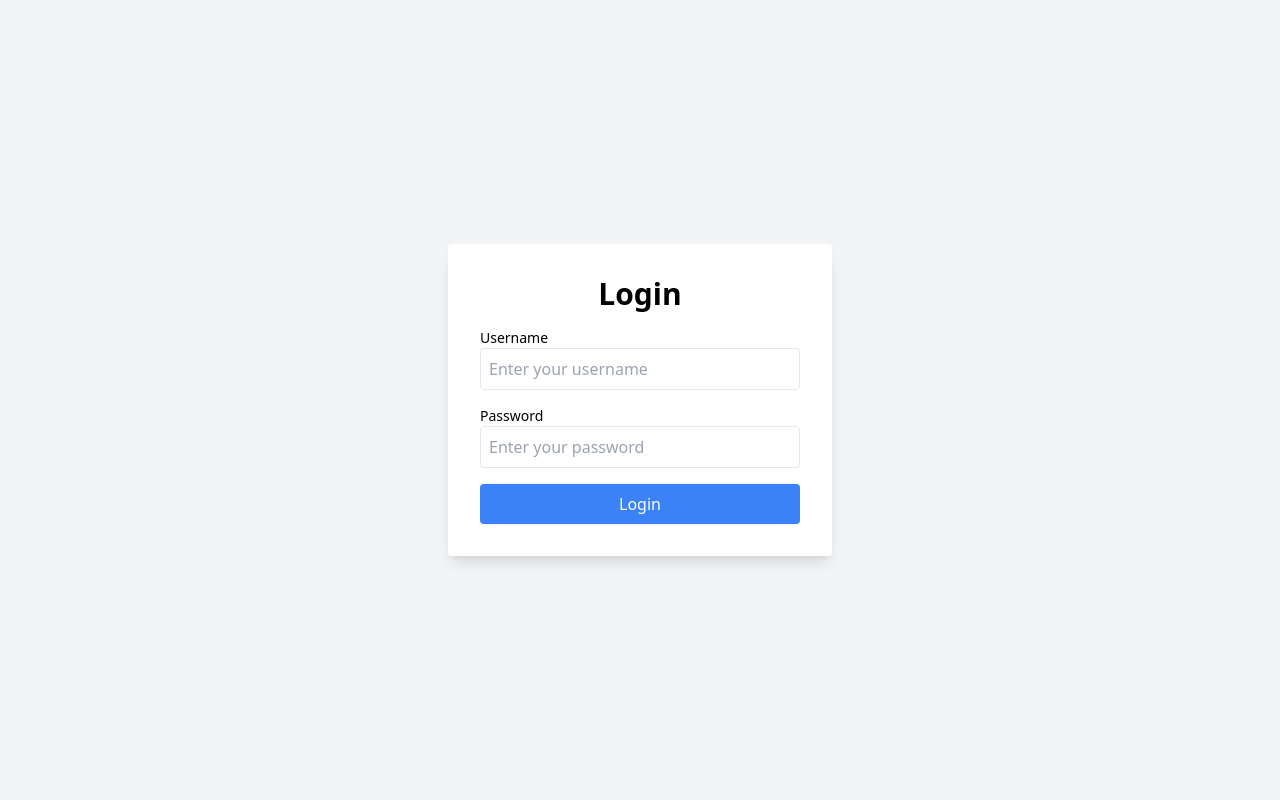
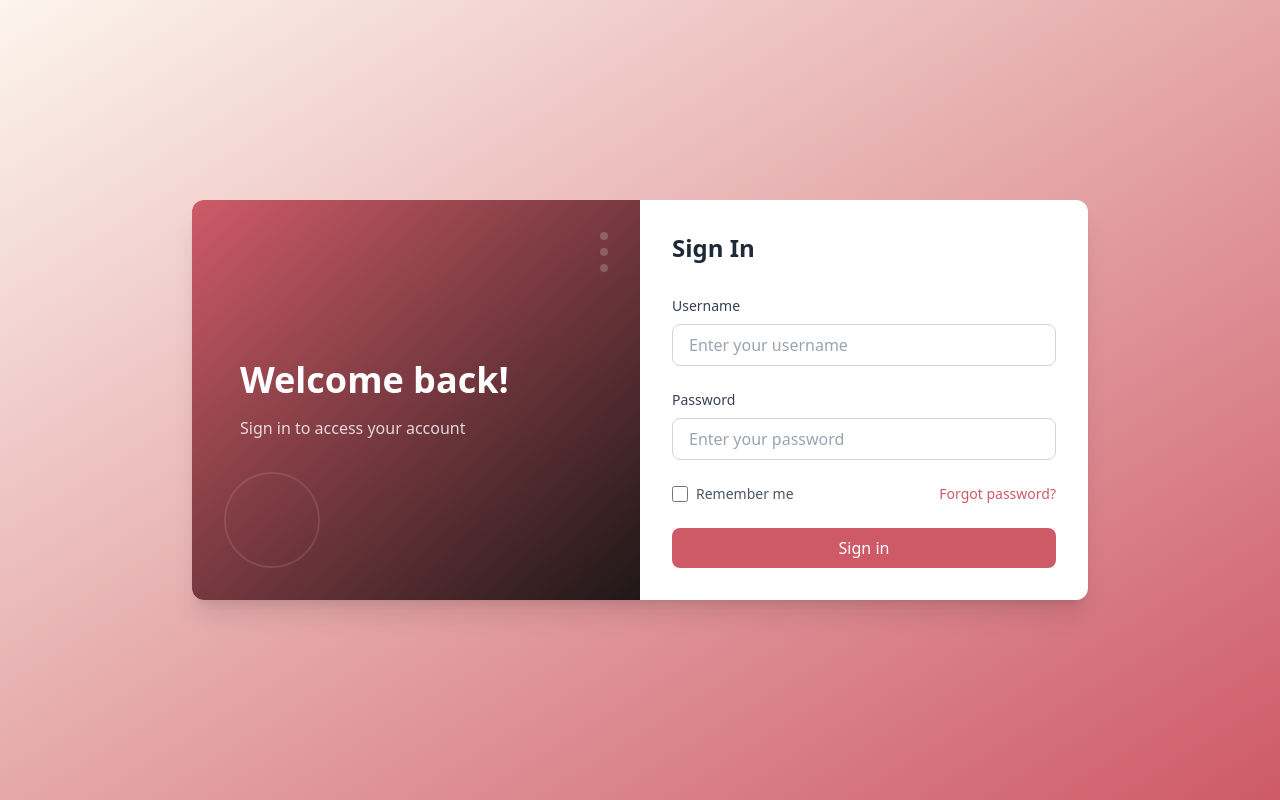
Before and after one commit to stevenhuang007/CPSC-471-Project, a React (Vite) app in the folder my-react-vite-app/: page /login in a window 1280 px wide. Built offline with nearby package versions, Linux system fonts and the light colour scheme.

Commit message:
loginpage styled.

```diff
--- a/my-react-vite-app/src/pages/loginpage.tsx
+++ b/my-react-vite-app/src/pages/loginpage.tsx
@@ -2,7 +2,7 @@
 import { useNavigate } from "react-router-dom";
 
 interface LoginProps {
-  onLogin: () => void; // This function will be called when the user successfully logs in
+  onLogin: () => void;
 }
 
 const LoginPage: React.FC<LoginProps> = ({ onLogin }) => {
@@ -10,27 +10,54 @@
   const [password, setPassword] = useState("");
   const [errorMessage, setErrorMessage] = useState("");
 
-  const navigate = useNavigate(); // Initialize the useNavigate hook
+  const navigate = useNavigate();
 
   const handleSubmit = (e: React.FormEvent) => {
     e.preventDefault();
 
-    // Simple validation (replace with real authentication logic)
     if (username === "user" && password === "password") {
-      onLogin(); // Call onLogin if authentication is successful
-      navigate("/"); // Navigate to the homepage ("/") after successful login
+      onLogin();
+      navigate("/");
     } else {
       setErrorMessage("Invalid username or password");
     }
   };
 
   return (
-    <div className="min-h-screen flex items-center justify-center bg-gray-100">
-      <div className="bg-white p-8 rounded shadow-lg w-96">
-        <h1 className="text-3xl font-bold text-center mb-4">Login</h1>
-        <form onSubmit={handleSubmit}>
-          <div className="mb-4">
-            <label htmlFor="username" className="block text-sm font-medium">
+    <div className="min-h-screen w-full flex items-center justify-center bg-gradient-to-br from-[#FCF5ED] to-[#CE5A67] p-4">
+      <div className="w-full max-w-4xl flex rounded-xl overflow-hidden bg-white shadow-xl">
+        {/* Left side - Welcome message */}
+        <div className="hidden md:flex md:w-1/2 bg-gradient-to-br from-[#CE5A67] to-[#1F1717] p-12 flex-col justify-center relative">
+          <div className="relative z-10">
+            <h1 className="text-4xl font-bold text-white mb-4">
+              Welcome back!
+            </h1>
+            <p className="text-white/80">Sign in to access your account</p>
+          </div>
+
+          {/* Decorative elements */}
+          <div className="absolute top-8 right-8">
+            <div className="w-2 h-2 bg-white/20 rounded-full" />
+            <div className="w-2 h-2 bg-white/20 rounded-full mt-2" />
+            <div className="w-2 h-2 bg-white/20 rounded-full mt-2" />
+          </div>
+          <div className="absolute bottom-8 left-8">
+            <div className="w-24 h-24 border-2 border-white/10 rounded-full" />
+          </div>
+        </div>
+
+        {/* Right side - Login form */}
+        <div className="w-full md:w-1/2 p-8">
+          <div className="max-w-sm mx-auto">
+            <h2 className="text-2xl font-semibold text-gray-800 mb-8">
+              Sign In
+            </h2>
+            <form onSubmit={handleSubmit} className="space-y-6">
+              <div>
+                <label
+                  htmlFor="username"
+                  className="block text-sm font-medium text-gray-700 mb-2"
+                >
                   Username
                 </label>
                 <input
@@ -38,14 +65,16 @@
                   id="username"
                   value={username}
                   onChange={(e) => setUsername(e.target.value)}
-              className="border rounded p-2 w-full"
+                  className="w-full px-4 py-2 border border-gray-300 rounded-lg focus:ring-2 focus:ring-[#CE5A67] focus:border-transparent outline-none transition"
                   placeholder="Enter your username"
                   required
                 />
               </div>
-
-          <div className="mb-4">
-            <label htmlFor="password" className="block text-sm font-medium">
+              <div>
+                <label
+                  htmlFor="password"
+                  className="block text-sm font-medium text-gray-700 mb-2"
+                >
                   Password
                 </label>
                 <input
@@ -53,23 +82,43 @@
                   id="password"
                   value={password}
                   onChange={(e) => setPassword(e.target.value)}
-              className="border rounded p-2 w-full"
+                  className="w-full px-4 py-2 border border-gray-300 rounded-lg focus:ring-2 focus:ring-[#CE5A67] focus:border-transparent outline-none transition"
                   placeholder="Enter your password"
                   required
                 />
               </div>
 
               {errorMessage && (
-            <div className="text-red-600 text-sm mb-4">{errorMessage}</div>
+                <div className="text-[#CE5A67] text-sm">{errorMessage}</div>
               )}
+
+              <div className="flex items-center justify-between">
+                <div className="flex items-center">
+                  <input
+                    type="checkbox"
+                    className="h-4 w-4 text-[#CE5A67] border-gray-300 rounded focus:ring-[#CE5A67]"
+                  />
+                  <label className="ml-2 text-sm text-gray-600">
+                    Remember me
+                  </label>
+                </div>
+                <button
+                  type="button"
+                  className="text-sm text-[#CE5A67] hover:text-[#F4BF96]"
+                >
+                  Forgot password?
+                </button>
+              </div>
 
               <button
                 type="submit"
-            className="w-full bg-blue-500 text-white p-2 rounded hover:bg-blue-600 transition duration-300"
+                className="w-full bg-[#CE5A67] text-white py-2 px-4 rounded-lg hover:bg-[#F4BF96] transition duration-200"
               >
-            Login
+                Sign in
               </button>
             </form>
+          </div>
+        </div>
       </div>
     </div>
   );
```
Lines whose indentation alone changed are shown as unchanged.
